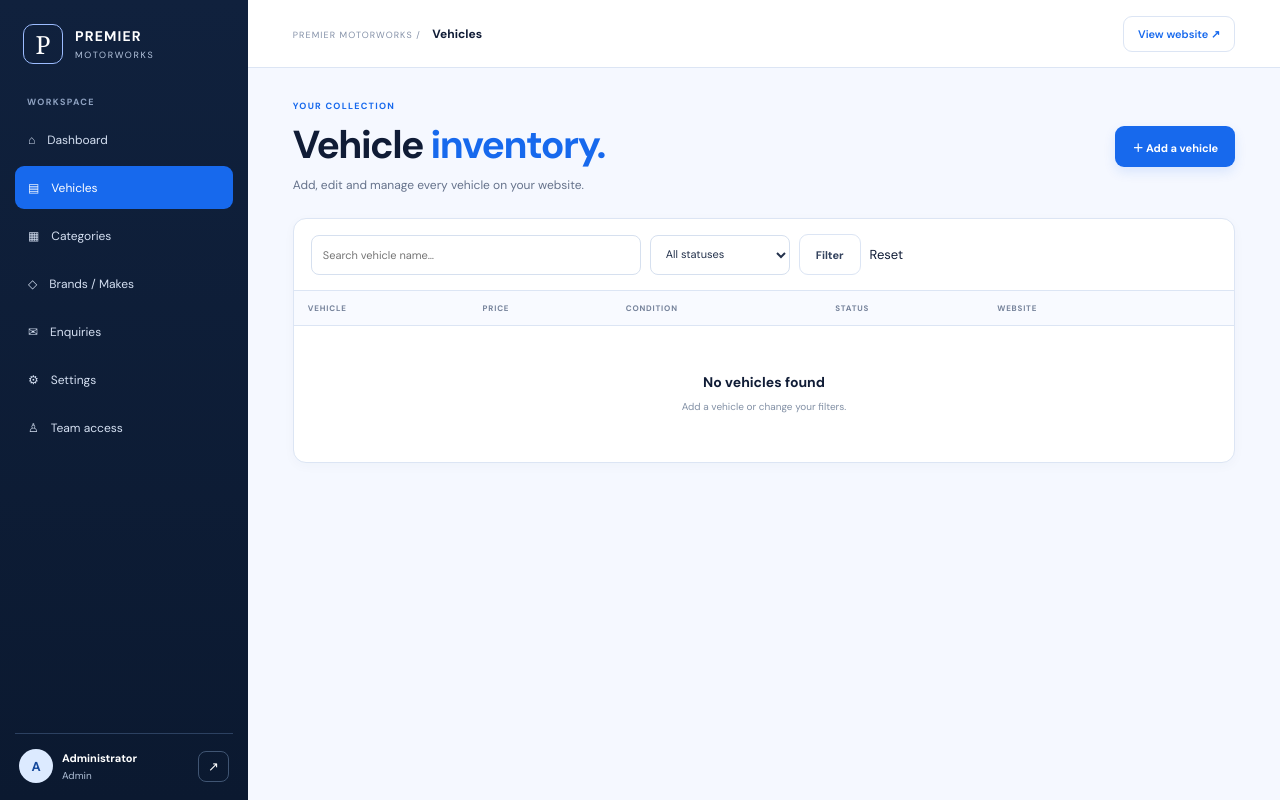
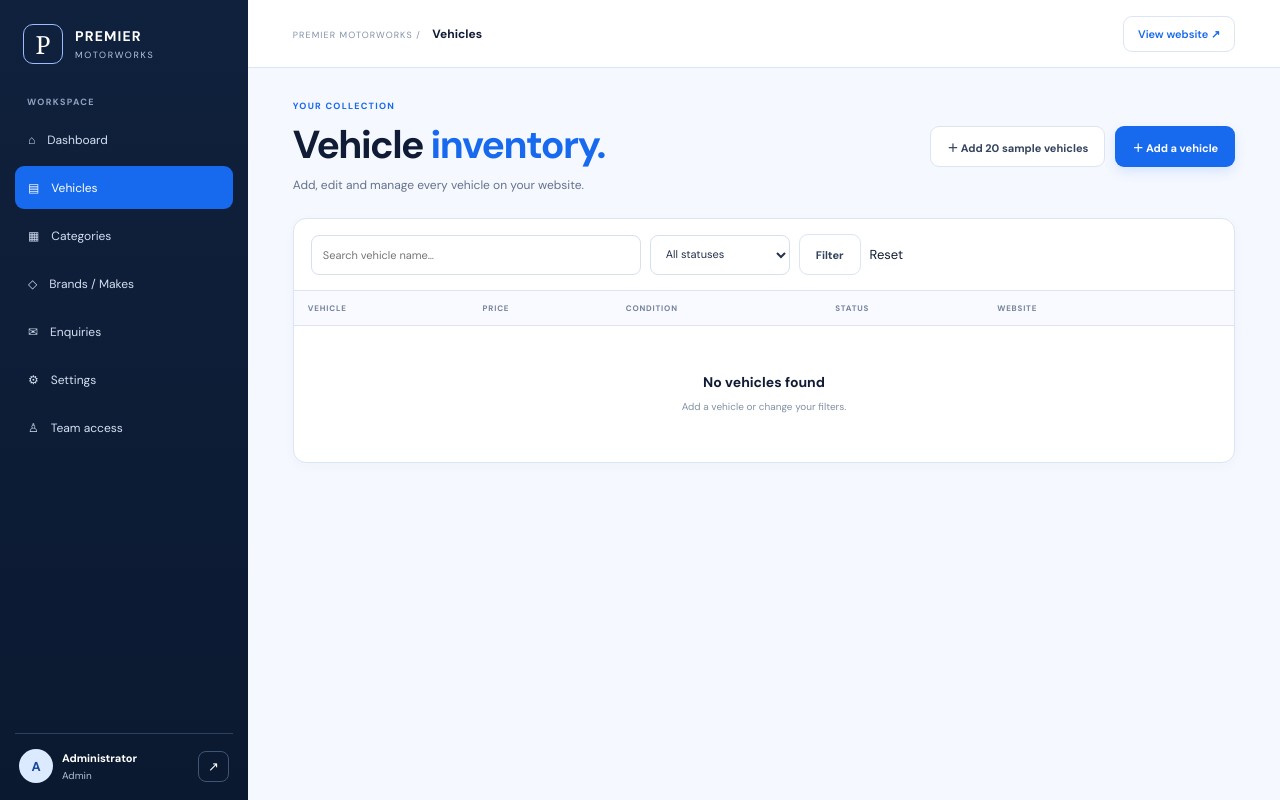
Before and after one commit to Al-ameenolanrewaju/car-website, a Flask app: page /admin/vehicles in a window 1280 px wide. Run offline with Flask 3, Linux system fonts and the light colour scheme; the visitor is signed in with stand-in values (Sample User, id 1); data that the repository does not hold is empty; parts of the project's set-up code (start-up, migrations or seed data) failed here and were passed over; some libraries are stand-ins or nearby versions.

Commit message:
Add sample vehicle seeding control to admin inventory

```diff
--- a/templates/admin/vehicles.html
+++ b/templates/admin/vehicles.html
@@ -1,5 +1,5 @@
 {% extends "admin/base.html" %}{% block title %}Vehicles{% endblock %}{% block page_label %}Vehicles{% endblock %}{% block content %}
-<div class="page-heading"><div><p class="eyebrow">YOUR COLLECTION</p><h1>Vehicle <em>inventory.</em></h1><p>Add, edit and manage every vehicle on your website.</p></div><a class="primary-button" href="{{ url_for('admin.vehicle_new') }}">＋ Add a vehicle</a></div>
+<div class="page-heading"><div><p class="eyebrow">YOUR COLLECTION</p><h1>Vehicle <em>inventory.</em></h1><p>Add, edit and manage every vehicle on your website.</p></div><div style="display:flex;gap:10px;flex-wrap:wrap;align-items:center"><form method="post" action="{{ url_for('admin.seed_sample_vehicles') }}" onsubmit="return confirm('Add up to 20 sample vehicles with 3 stored images each? Existing vehicles will not be changed.');"><input type="hidden" name="csrf_token" value="{{ csrf_token() }}"><button class="secondary-button" type="submit">＋ Add 20 sample vehicles</button></form><a class="primary-button" href="{{ url_for('admin.vehicle_new') }}">＋ Add a vehicle</a></div></div>
 <section class="panel"><form class="filter-bar" method="get"><input name="q" value="{{ search }}" placeholder="Search vehicle name…"><select name="status"><option value="">All statuses</option>{% for s in ['available','reserved','sold'] %}<option value="{{ s }}" {{ 'selected' if status==s else '' }}>{{ s|title }}</option>{% endfor %}</select><button class="secondary-button">Filter</button><a class="text-action" href="{{ url_for('admin.vehicles') }}">Reset</a></form>
 <div class="table-wrap"><table><thead><tr><th>Vehicle</th><th>Price</th><th>Condition</th><th>Status</th><th>Website</th><th></th></tr></thead><tbody>{% for car in vehicles %}<tr><td class="vehicle-cell"><div class="table-thumb">{% if car.images %}<img src="{{ car.images[0].url }}" alt="">{% else %}◇{% endif %}</div><div><b>{{ car.name }}</b><small>{{ car.year }} · {{ car.make }} {{ car.model }}</small></div></td><td>{{ car.currency }} {{ '{:,.0f}'.format(car.price) }}</td><td>{{ car.condition|title }}</td><td><span class="status status-{{ car.status }}">{{ car.status|title }}</span></td><td><span class="status {{ 'status-live' if car.published else 'status-draft' }}">{{ 'Published' if car.published else 'Hidden' }}</span></td><td><a class="table-action" href="{{ url_for('admin.vehicle_edit',vehicle_id=car.id) }}">Manage →</a></td></tr>{% else %}<tr><td colspan="6"><div class="empty-state"><b>No vehicles found</b><p>Add a vehicle or change your filters.</p></div></td></tr>{% endfor %}</tbody></table></div></section>
 {% endblock %}
```
